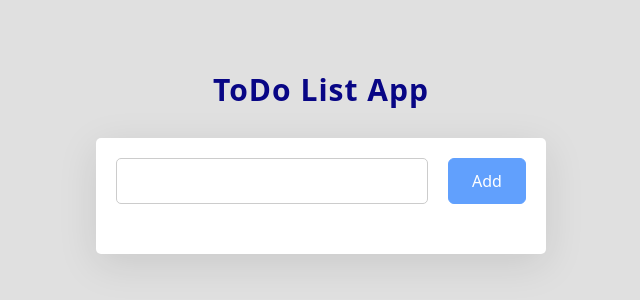
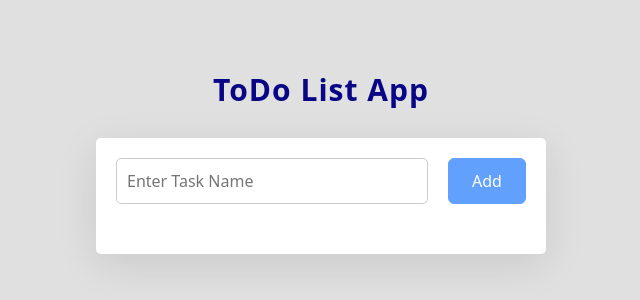
Before and after one commit to Mohammed-Ebrahiim/ToDo-App-, a plain HTML site: page index.html in a window 1280 px wide. Shown: the part 252-552 px from the top of the page, without its empty margins (319-959 px from the left). Drawn offline with nearby package versions, Linux system fonts and the light colour scheme; some icons are missing.

Commit message:
Update index.html

```diff
--- a/index.html
+++ b/index.html
@@ -19,7 +19,7 @@
 
     <div class="todo-list">
         <div class="header">
-                <input type="text" name="" id="task"  class="task" autocomplete="off">
+                <input type="text" name="" id="task"  class="task" autocomplete="off" placeholder="Enter Task Name ">
                 <button class="btn btn-primary Add-task" >Add</button>
         </div>
         <div class="tasks">
```
